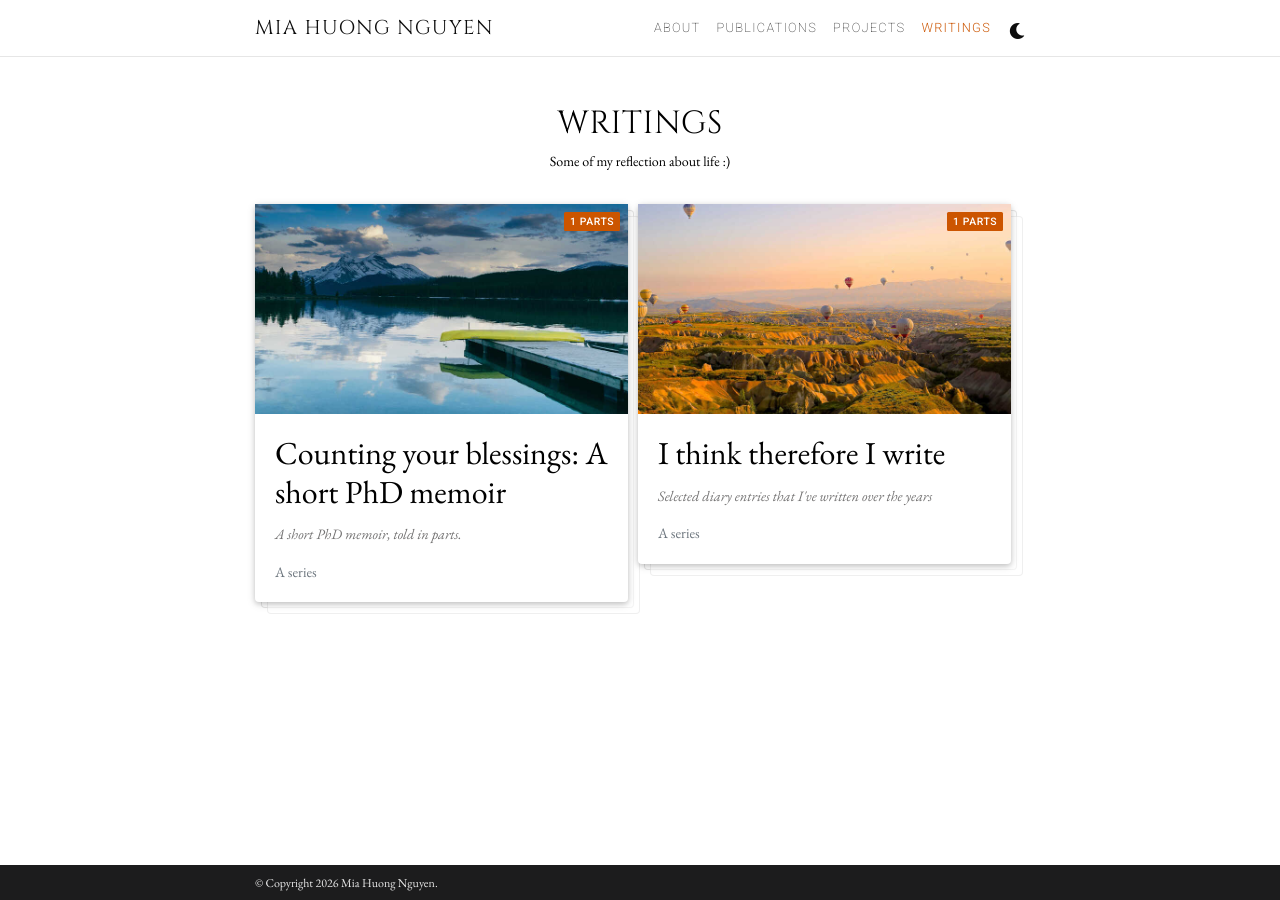
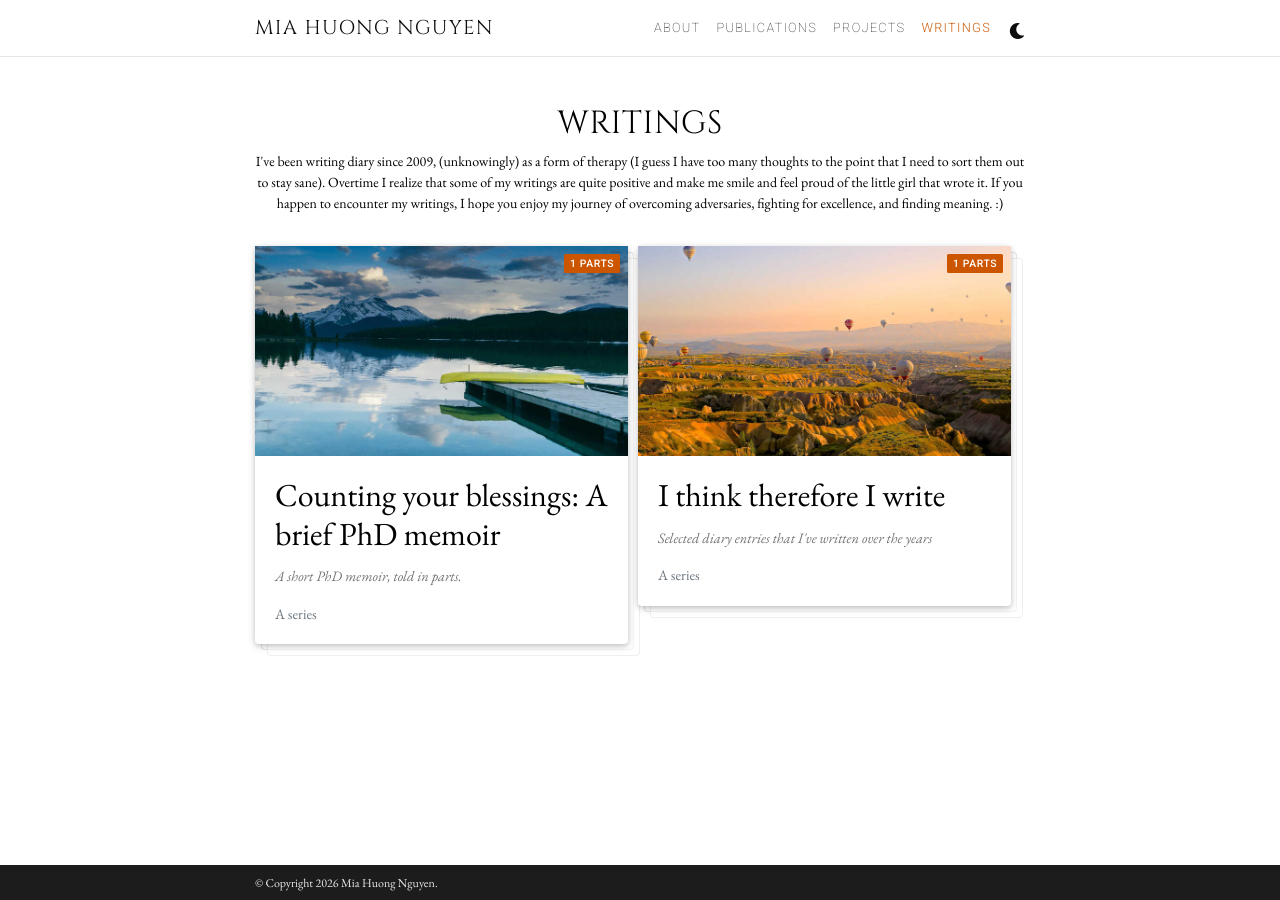
Before and after one commit to iammia0o/iammia0o.github.io, a Jekyll site: the page built from _pages/writings.md, in a window 1280 px wide. Built offline with Jekyll 4.4.1, drawn with Linux system fonts in a browser that asks for light colours; full-size pictures stand in for the smaller copies a plugin makes; comment, search, counter and statistics services are not loaded; a style sheet for code colours, icons or effects is not loaded.

Commit message:
updated writing description

```diff
--- a/_pages/writings.md
+++ b/_pages/writings.md
@@ -2,7 +2,7 @@
 layout: page
 permalink: /writings/
 title: WRITINGS
-description: Some of my reflection about life :)
+description: I've been writing diary since 2009, (unknowingly) as a form of therapy (I guess I have too many thoughts to the point that I need to sort them out to stay sane). Overtime I realize that some of my writings are quite positive and make me smile and feel proud of the little girl that wrote it. If you happen to encounter my writings, I hope you enjoy my journey of overcoming adversaries, fighting for excellence, and finding meaning. :)
 description_italic: false
 nav: true
 nav_order: 4
--- a/_series/counting-your-blessings.md
+++ b/_series/counting-your-blessings.md
@@ -1,6 +1,6 @@
 ---
 layout: series
-title: "Counting your blessings: A short PhD memoir"
+title: "Counting your blessings: A brief PhD memoir"
 description: A short PhD memoir, told in parts.
 description_italic: true
 img: assets/img/5.jpg
```
Also changed, not shown: _writings/2026-08-28-on-conditionality.md (+1 -1 lines), _writings/2026-08-30-blessings-1-the-offer.md (+1 -1 lines).
